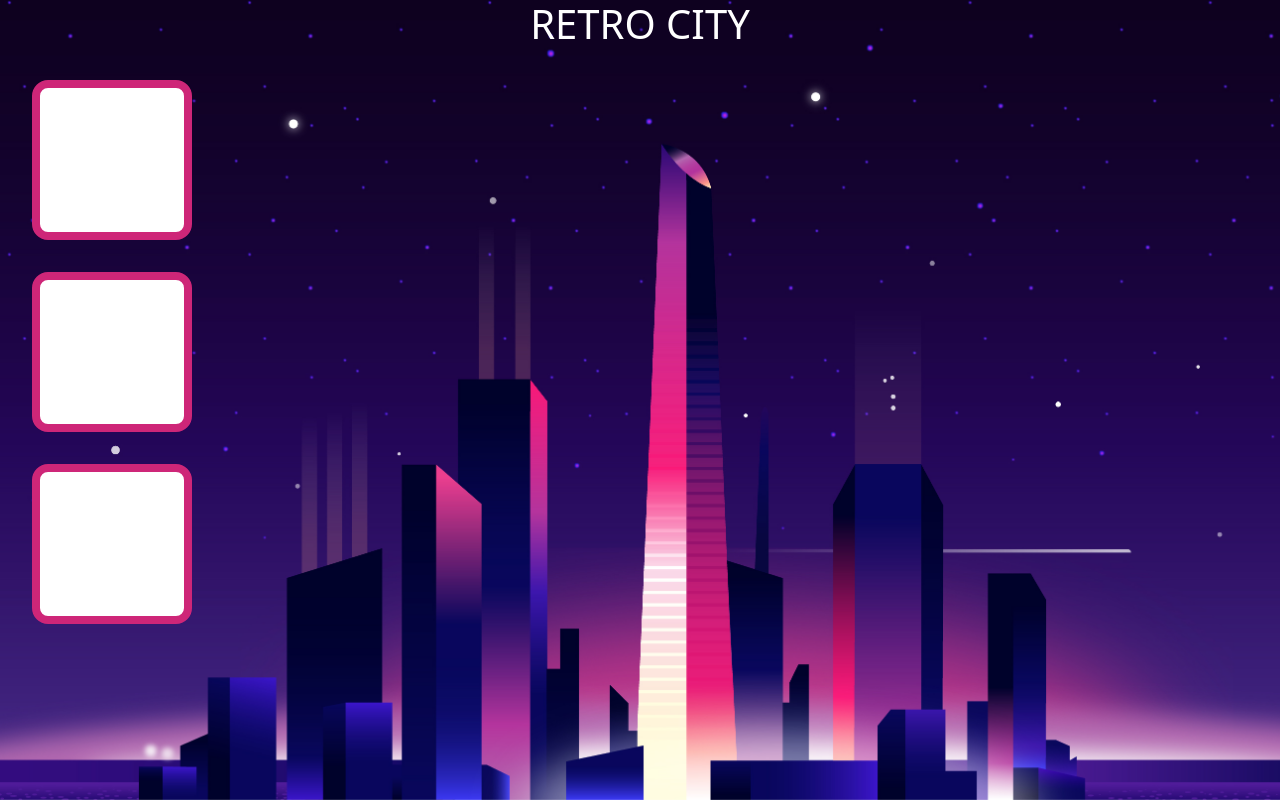
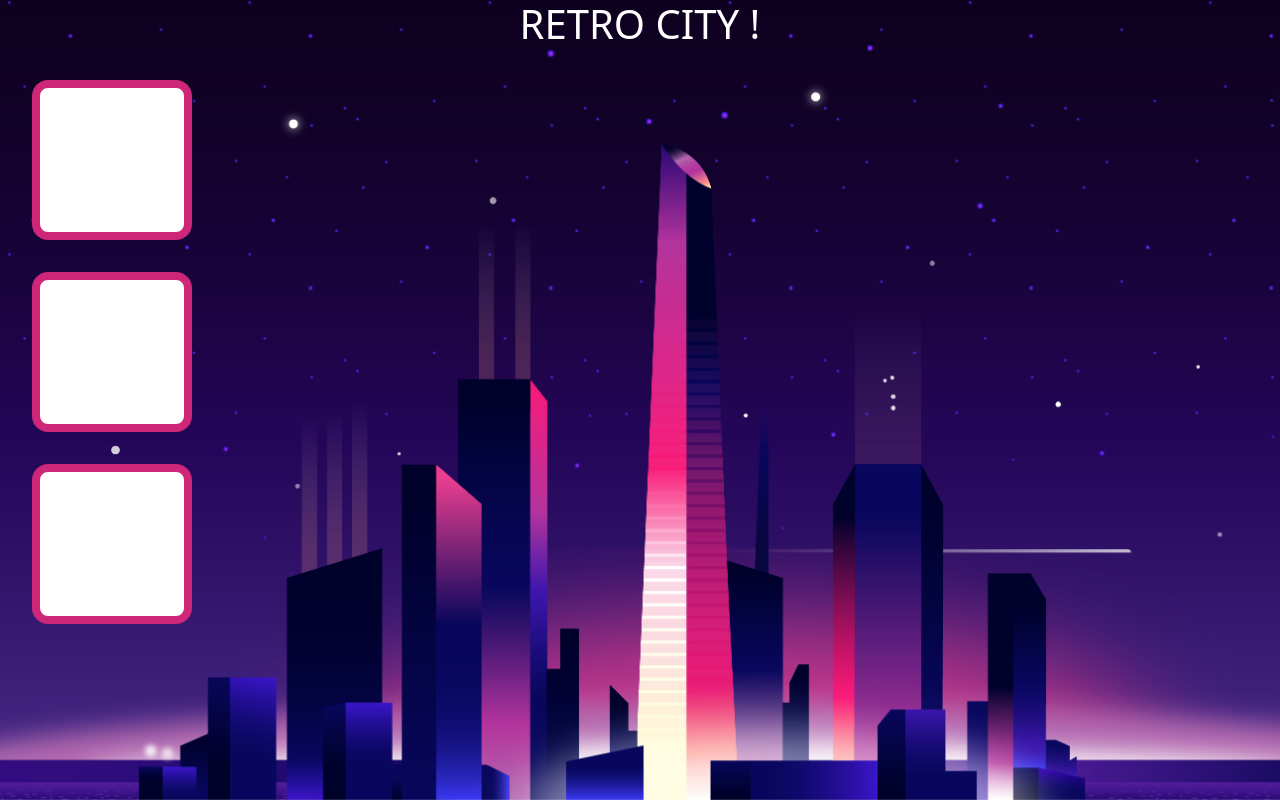
Before and after one commit to Louis-Auffret/shifumi, a plain HTML site: page index.html in a window 1280 px wide. Drawn offline with nearby package versions, Linux system fonts and the light colour scheme.

Commit message:
Changement Titre

```diff
--- a/index.html
+++ b/index.html
@@ -13,7 +13,7 @@
 </head>
 <body>
 
-    <h1>Retro City</h1>
+    <h1>Retro City !</h1>
 
     <div id="menuPlayer">
 
```
